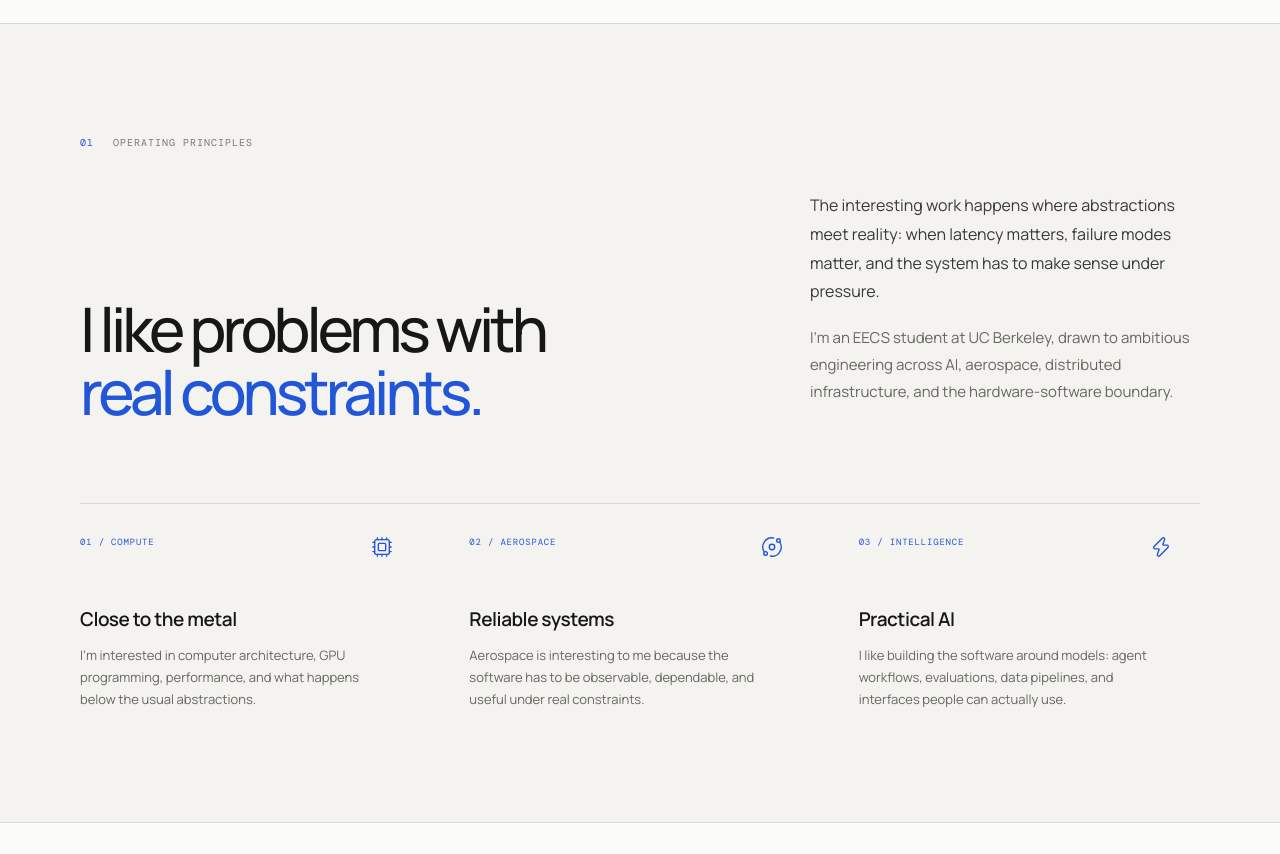
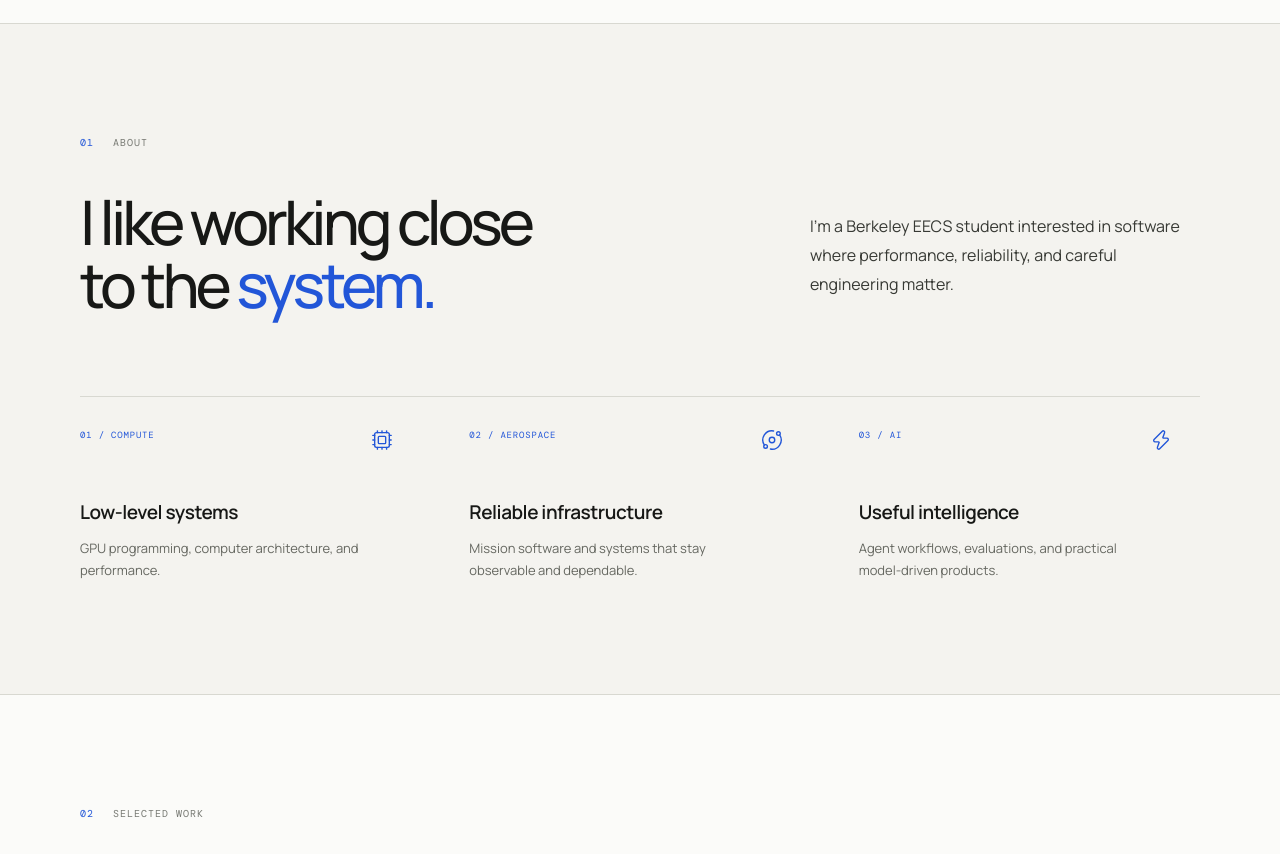
Before and after one commit to bobbyscheema/personal, a React (Vite) app: page / in a window 1280 px wide. Shown: the part 680-1534 px from the top of the page. Built offline with nearby package versions, Linux system fonts and the light colour scheme; a web font is replaced by a local one.

Commit message:
Condense the about section

```diff
--- a/src/App.jsx
+++ b/src/App.jsx
@@ -39,9 +39,9 @@ const projects = [
 ]
 
 const domains = [
-  { icon: Cpu, code: '01 / COMPUTE', title: 'Close to the metal', text: 'I’m interested in computer architecture, GPU programming, performance, and what happens below the usual abstractions.' },
-  { icon: Orbit, code: '02 / AEROSPACE', title: 'Reliable systems', text: 'Aerospace is interesting to me because the software has to be observable, dependable, and useful under real constraints.' },
-  { icon: Zap, code: '03 / INTELLIGENCE', title: 'Practical AI', text: 'I like building the software around models: agent workflows, evaluations, data pipelines, and interfaces people can actually use.' },
+  { icon: Cpu, code: '01 / COMPUTE', title: 'Low-level systems', text: 'GPU programming, computer architecture, and performance.' },
+  { icon: Orbit, code: '02 / AEROSPACE', title: 'Reliable infrastructure', text: 'Mission software and systems that stay observable and dependable.' },
+  { icon: Zap, code: '03 / AI', title: 'Useful intelligence', text: 'Agent workflows, evaluations, and practical model-driven products.' },
 ]
 
 function App() {
@@ -88,12 +88,11 @@ function App() {
 
         <section className="section manifesto" id="about">
           <div className="container">
-            <div className="section-kicker" data-reveal><span>01</span> OPERATING PRINCIPLES</div>
+            <div className="section-kicker" data-reveal><span>01</span> ABOUT</div>
             <div className="manifesto-grid">
-              <h2 data-reveal>I like problems with<br /><em>real constraints.</em></h2>
+              <h2 data-reveal>I like working close<br />to the <em>system.</em></h2>
               <div className="manifesto-copy" data-reveal>
-                <p>The interesting work happens where abstractions meet reality: when latency matters, failure modes matter, and the system has to make sense under pressure.</p>
-                <p>I’m an EECS student at UC Berkeley, drawn to ambitious engineering across AI, aerospace, distributed infrastructure, and the hardware-software boundary.</p>
+                <p>I’m a Berkeley EECS student interested in software where performance, reliability, and careful engineering matter.</p>
               </div>
             </div>
             <div className="domain-grid">
```
